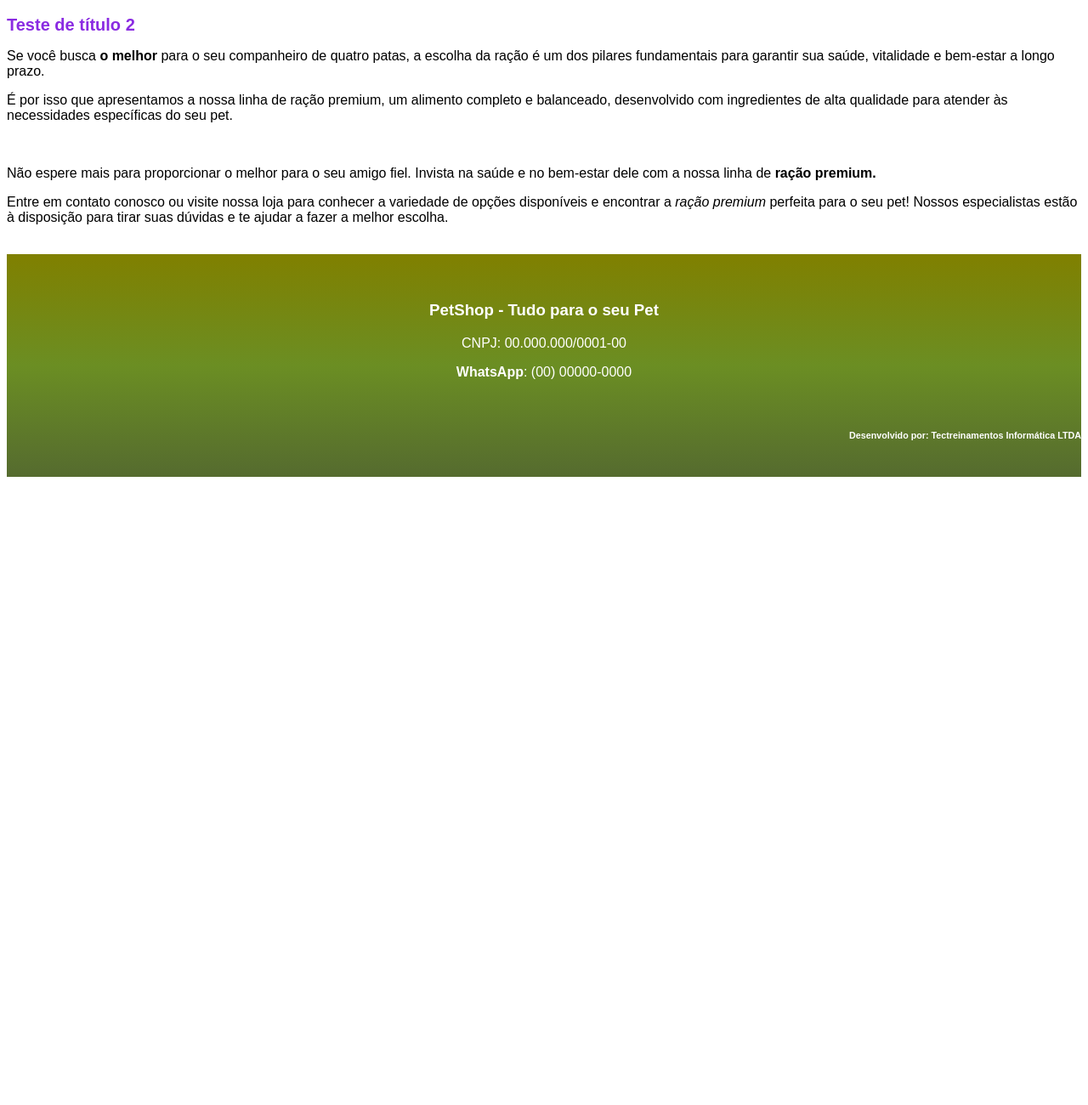
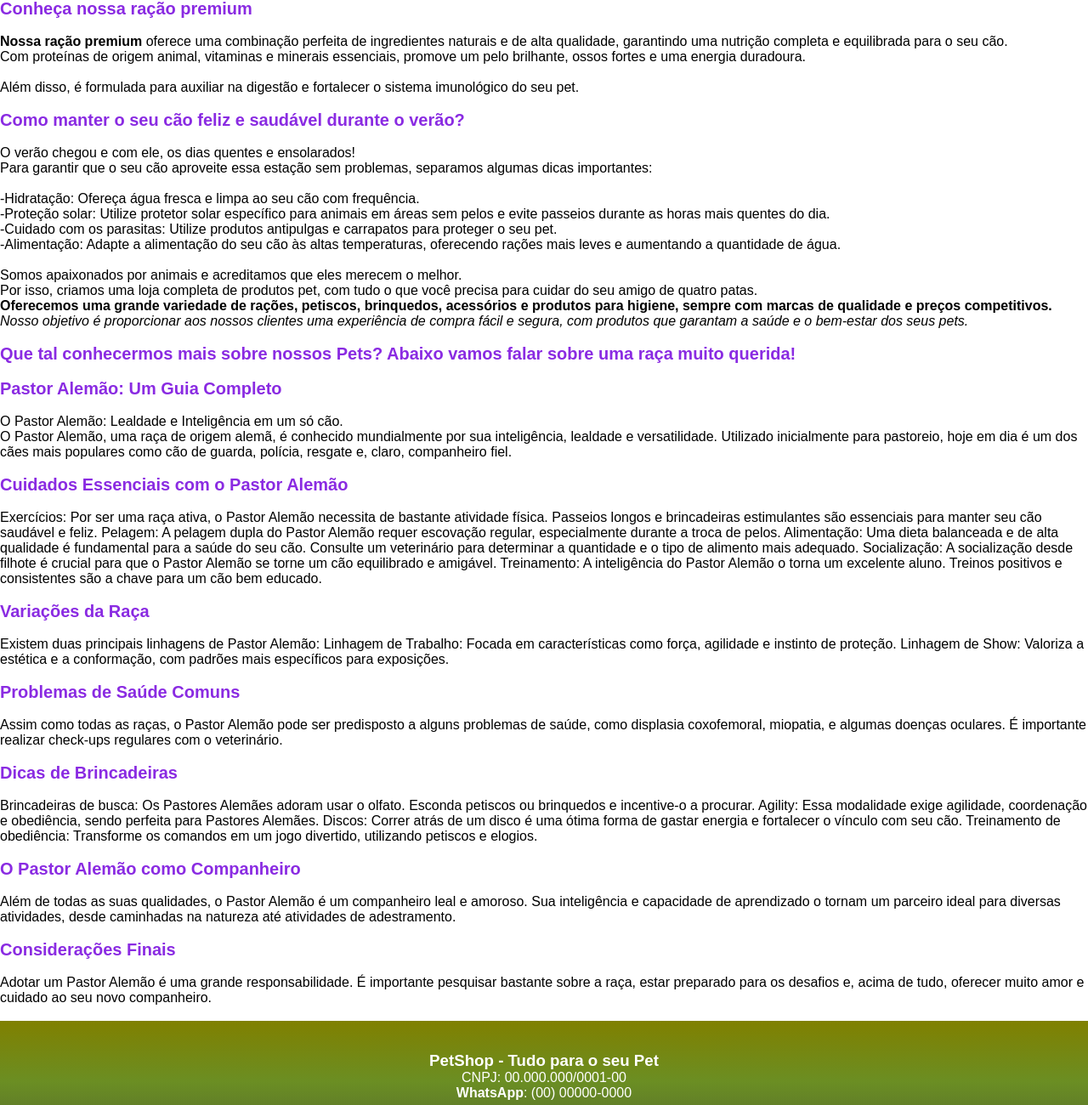
Before and after one commit to victor071246/CursoWebFronEnd, a plain HTML site: page HTML_PRIMEIROS_PASSOS/index.html in a window 1280 px wide. Shown: the part 277-1577 px from the top of the page at 85% size. Before the commit the page ends 846 px from the top, so only its background shows below. Drawn offline with Linux system fonts and the light colour scheme.

Commit message:
Add files via upload

```diff
--- a/HTML_PRIMEIROS_PASSOS/index.html
+++ b/HTML_PRIMEIROS_PASSOS/index.html
@@ -7,6 +7,10 @@
         <meta charset="utf-8" />
 
         <style>
+            * {
+                margin: 0;
+            }
+
             h1 {
                 font-family: Arial, Helvetica, sans-serif;
                 font-size: 35px;
@@ -49,19 +53,117 @@
     </head>
 
     <body>
-        <header>
-            <img src="/HTML_PRIMEIROS_PASSOS/img/topo.png" alt="Imagem PetShop" />
-        </header>
+        <div>
+            <header>
+                <img src="/HTML_PRIMEIROS_PASSOS/img/topo.png" alt="Imagem PetShop" />
+            </header>
+            <br>
 
-        <h1>Este é o título principal</h1>
-        <h2>Teste de título 2</h2>
+            <h1>Nutrição completa para o seu melhor amigo!</h1>
+            <br>
 
-        <p>Se você busca <strong> o melhor </strong> para o seu companheiro de quatro patas, a escolha da ração é um dos pilares fundamentais para garantir sua saúde, vitalidade e bem-estar a longo prazo.</p>
-        <p>É por isso que apresentamos a nossa linha de ração premium, um alimento completo e balanceado, desenvolvido com ingredientes de alta qualidade para atender às necessidades específicas do seu pet.</p>
-        <br />
-        <p>Não espere mais para proporcionar o melhor para o seu amigo fiel. Invista na saúde e no bem-estar dele com a nossa linha de <strong>ração premium.</strong></p>
-        <p>Entre em contato conosco ou visite nossa loja para conhecer a variedade de opções disponíveis e encontrar a <i>ração premium</i> perfeita para o seu pet! Nossos especialistas estão à disposição para tirar suas dúvidas e te ajudar a fazer a melhor escolha.</p>
-        <br />
+            <h2>Conheça nossa ração premium</h2>
+
+            <br>
+
+            <p><strong>Nossa ração premium</strong> oferece uma combinação perfeita de ingredientes naturais e de
+               alta qualidade, garantindo uma nutrição completa e equilibrada para o seu cão.</p>
+            <p>Com proteínas de origem animal, vitaminas e minerais essenciais, promove um pelo
+               brilhante, ossos fortes e uma energia duradoura.</p>
+            <br>
+            <p>Além disso, é formulada para auxiliar
+               na digestão e fortalecer o sistema imunológico do seu pet.</p>
+            <br>
+
+            <h2>Como manter o seu cão feliz e saudável durante o verão?</h2>
+
+            <br>
+
+            <p>O verão chegou e com ele, os dias quentes e ensolarados!</p>
+            <p>Para garantir que o seu cão aproveite essa estação sem problemas, separamos algumas
+              dicas importantes:</p>
+              <br>
+             <p>-Hidratação: Ofereça água fresca e limpa ao seu cão com frequência.</p>
+             <p>-Proteção solar: Utilize protetor solar específico para animais em áreas sem pelos e evite passeios durante as horas mais quentes do dia.</p>
+             <p>-Cuidado com os parasitas: Utilize produtos antipulgas e carrapatos para proteger o seu pet.</p>
+             <p>-Alimentação: Adapte a alimentação do seu cão às altas temperaturas, oferecendo rações mais leves e aumentando a quantidade de água.</p>
+
+               <br>
+            <p>Somos apaixonados por animais e acreditamos que eles merecem o melhor.</p>
+            <p>Por isso, criamos uma loja completa de produtos pet, com tudo o que você precisa
+               para cuidar do seu amigo de quatro patas.</p>
+            <p><strong>Oferecemos uma grande variedade de rações,
+               petiscos, brinquedos, acessórios e produtos para higiene, sempre com marcas de
+               qualidade e preços competitivos.</strong></p>
+            <p> <i>Nosso objetivo é proporcionar aos nossos
+               clientes uma experiência de compra fácil e segura, com produtos que garantam
+               a saúde e o bem-estar dos seus pets.</i></p>
+
+             <br>
+
+            <h2>Que tal conhecermos mais sobre nossos Pets? Abaixo vamos falar sobre uma raça muito querida!</h2>
+            <br>
+            <h2>Pastor Alemão: Um Guia Completo</h2>
+            <br>
+            <p>O Pastor Alemão: Lealdade e Inteligência em um só cão.
+            <br>
+
+            <p>O Pastor Alemão, uma raça de origem alemã, é conhecido mundialmente por sua inteligência,
+             lealdade e versatilidade. Utilizado inicialmente para pastoreio, hoje em dia
+             é um dos cães mais populares como cão de guarda, polícia, resgate e, claro, companheiro fiel.</p>
+
+             <br>
+            <h2>Cuidados Essenciais com o Pastor Alemão</h2>
+             <br>
+             <p>
+             Exercícios: Por ser uma raça ativa, o Pastor Alemão necessita de bastante atividade física. Passeios longos e brincadeiras estimulantes são essenciais para manter seu cão saudável e feliz.
+             Pelagem: A pelagem dupla do Pastor Alemão requer escovação regular, especialmente durante a troca de pelos.
+             Alimentação: Uma dieta balanceada e de alta qualidade é fundamental para a saúde do seu cão. Consulte um veterinário para determinar a quantidade e o tipo de alimento mais adequado.
+             Socialização: A socialização desde filhote é crucial para que o Pastor Alemão se torne um cão equilibrado e amigável.
+             Treinamento: A inteligência do Pastor Alemão o torna um excelente aluno. Treinos positivos e consistentes
+             são a chave para um cão bem educado.</p>
+
+             <br>
+             <h2>Variações da Raça</h2>
+             <br>
+
+             <p>Existem duas principais linhagens de Pastor Alemão:
+
+             Linhagem de Trabalho: Focada em características como força, agilidade e instinto de proteção.
+             Linhagem de Show: Valoriza a estética e a conformação, com padrões mais específicos para exposições.</p>
+             <br>
+             <h2>Problemas de Saúde Comuns</h2>
+             <br>
+
+             <p>Assim como todas as raças, o Pastor Alemão pode ser predisposto a alguns
+                problemas de saúde, como displasia coxofemoral, miopatia, e algumas doenças oculares.
+                É importante realizar check-ups regulares com o veterinário.</p>
+             <br>
+             <h2>Dicas de Brincadeiras</h2>
+             <br>
+             <p>
+             Brincadeiras de busca: Os Pastores Alemães adoram usar o olfato. Esconda petiscos ou brinquedos e incentive-o a procurar.
+             Agility: Essa modalidade exige agilidade, coordenação e obediência, sendo perfeita para Pastores Alemães.
+             Discos: Correr atrás de um disco é uma ótima forma de gastar energia e fortalecer o vínculo com seu cão.
+             Treinamento de obediência: Transforme os
+             comandos em um jogo divertido, utilizando petiscos e elogios.</p>
+             <br>
+             <h2>O Pastor Alemão como Companheiro</h2>
+             <br>
+             <p>Além de todas as suas qualidades, o Pastor Alemão é um companheiro leal e amoroso.
+                Sua inteligência e capacidade de aprendizado o tornam um parceiro ideal para diversas
+                atividades, desde caminhadas na natureza até atividades de adestramento.</p>
+             <br>
+             <h2>Considerações Finais</h2>
+             <br>
+
+             <p>Adotar um Pastor Alemão é uma grande responsabilidade.
+             É importante pesquisar bastante sobre a raça, estar preparado para os desafios e,
+             acima de tudo, oferecer muito amor e cuidado ao seu novo companheiro.</p>
+             </p>
+
+            <br>
+        </div>
         <footer>
             <br />
             <br />
```
